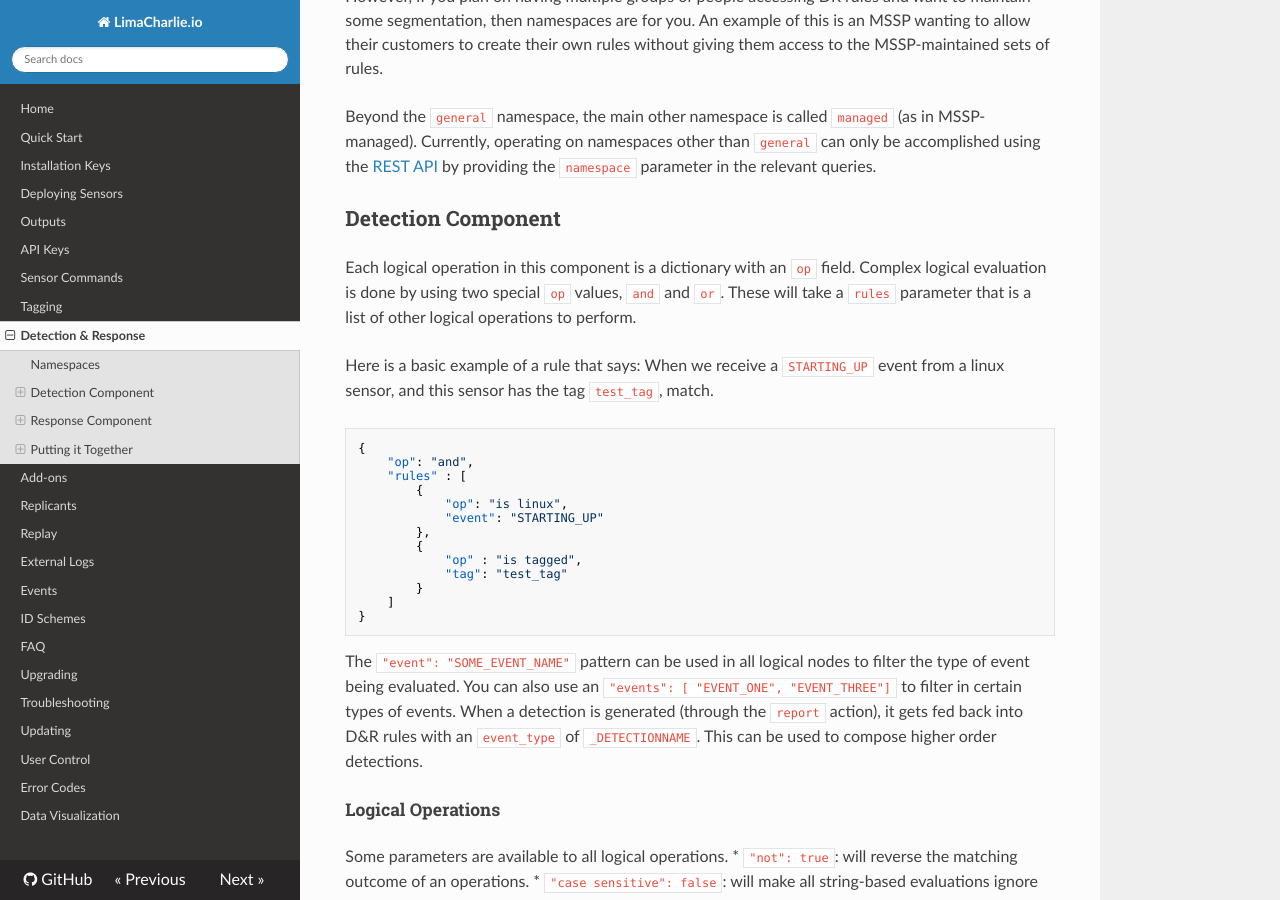
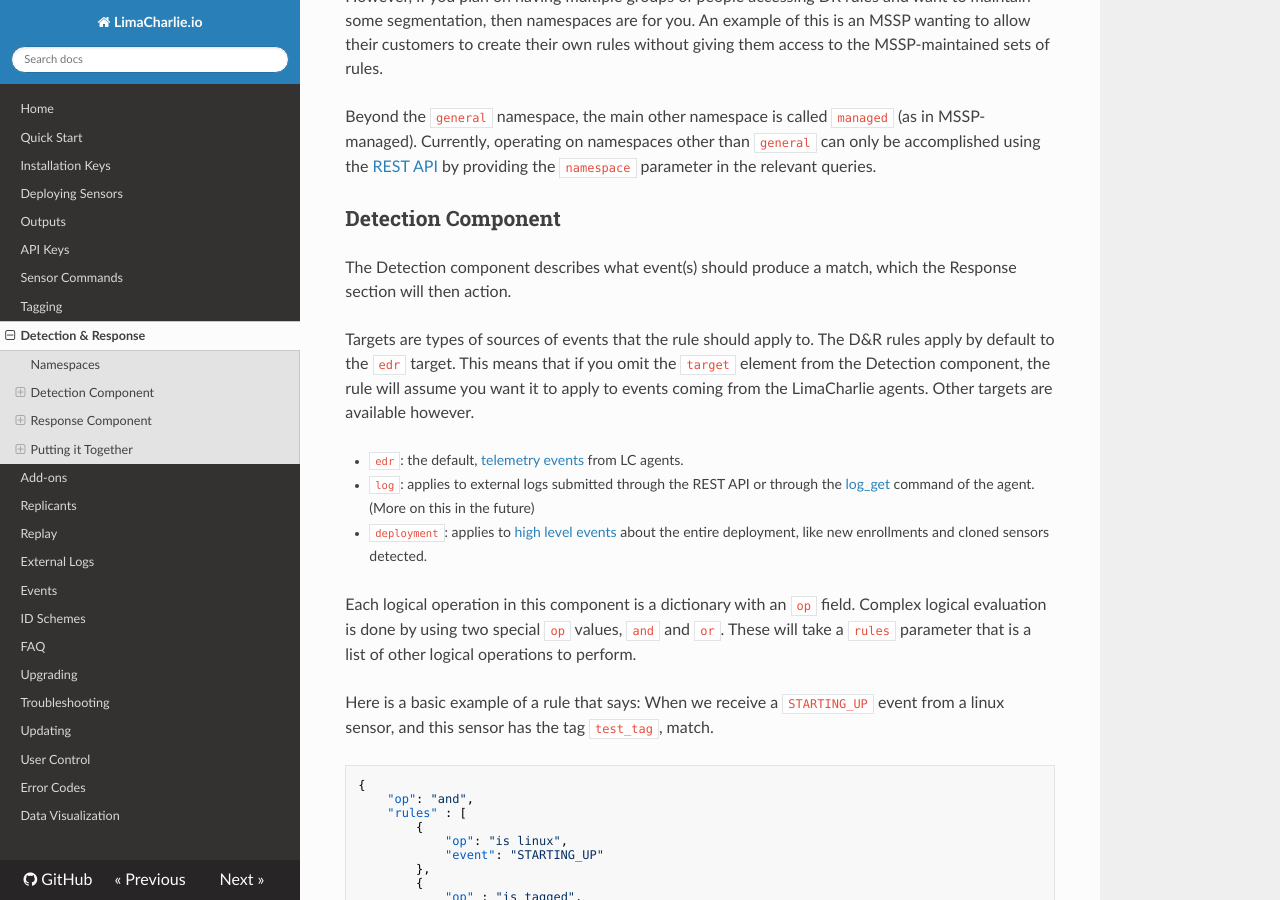
Before and after one commit to refractionPOINT/lce_doc, an MkDocs documentation site: the page built from docs/dr.md, in a window 1280 px wide and 900 px high, scrolled down 1612 px. Built offline with MkDocs 1.6.1, drawn with Linux system fonts in a browser that asks for light colours; nearby versions of some CDN libraries; old or Windows-style settings are respelled for this version of MkDocs.

Commit message:
Adding small blurb about targets in DR rules.

```diff
--- a/docs/dr.md
+++ b/docs/dr.md
@@ -30,6 +30,16 @@ on namespaces other than `general` can only be accomplished using the [REST API]
 parameter in the relevant queries.
 
 ## Detection Component
+The Detection component describes what event(s) should produce a match, which the Response section will then action.
+
+Targets are types of sources of events that the rule should apply to. The D&R rules apply by default to the `edr` target.
+This means that if you omit the `target` element from the Detection component, the rule will assume you want it to apply
+to events coming from the LimaCharlie agents. Other targets are available however.
+
+* `edr`: the default, [telemetry events](events.md#edr_events) from LC agents.
+* `log`: applies to external logs submitted through the REST API or through the [log_get](sensor_commands.md#log_get) command of the agent. (More on this in the future)
+* `deployment`: applies to [high level events](events.md#deployment_events) about the entire deployment, like new enrollments and cloned sensors detected.
+
 Each logical operation in this component is a dictionary with an `op` field. Complex logical evaluation is done
 by using two special `op` values, `and` and `or`. These will take a `rules` parameter that is a list of other logical
 operations to perform.
```
Also changed, not shown: docs/events.md (+4 -0 lines).
